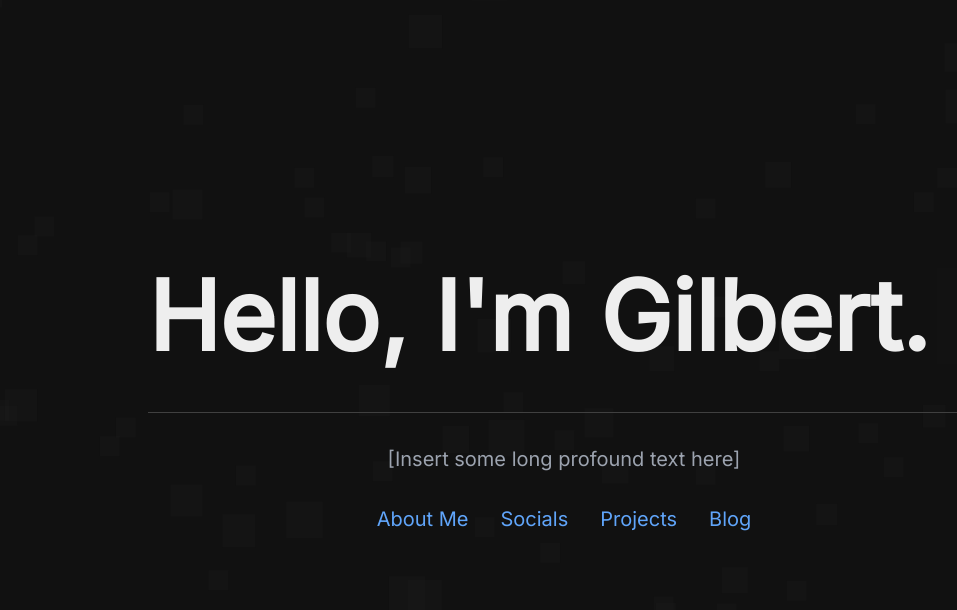
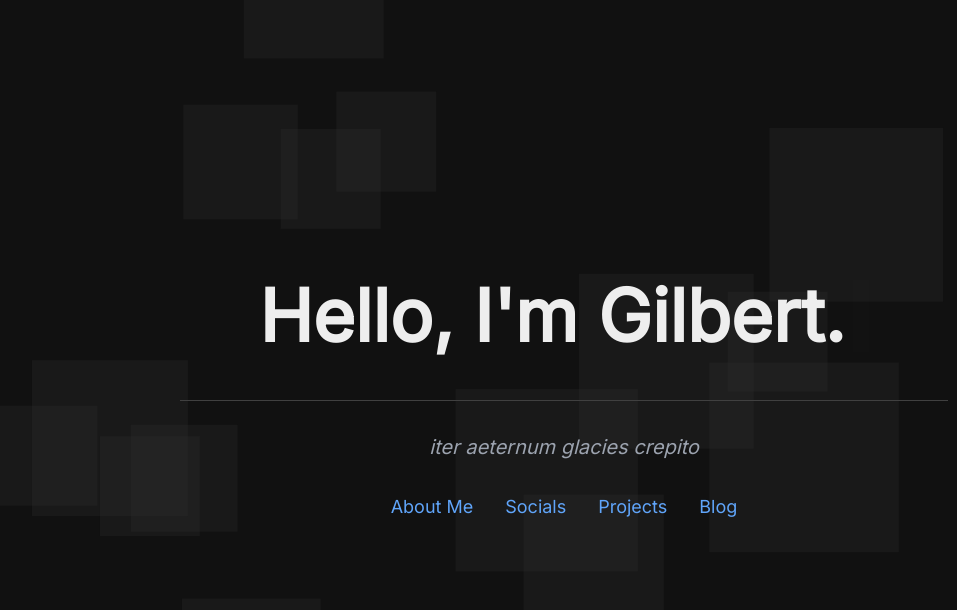
Before and after one commit to giilbert/my-site, a Next.js app: page / in a window 1280 px wide. Shown: the top 610 px of the page, without its empty margins (76-1033 px from the left). Built offline with nearby package versions, Linux system fonts and the light colour scheme.

Commit message:
some more stuff

```diff
--- a/package.json
+++ b/package.json
@@ -17,7 +17,7 @@
     "eslint": "8.28.0",
     "eslint-config-next": "13.0.5",
     "gsap": "^3.11.3",
-    "next": "13.0.5",
+    "next": "^13.1.1",
     "react": "18.2.0",
     "react-dom": "18.2.0",
     "typescript": "4.9.3"
--- a/src/components/ashes.tsx
+++ b/src/components/ashes.tsx
@@ -3,6 +3,13 @@ import { createRef, useEffect } from "react";
 const clearCanvas = (ctx: CanvasRenderingContext2D) => {
   ctx.fillStyle = "#111111";
   ctx.fillRect(0, 0, window.innerWidth, window.innerHeight);
+};
+
+const generateSize = () => {
+  const size = Math.random() * 200;
+  const clamped = size < 100 ? 100 : size;
+
+  return clamped;
 };
 
 class Particle {
@@ -16,9 +23,7 @@ class Particle {
   constructor() {
     this.vx = Math.random() - 0.5;
     this.vy = Math.random() - 0.5;
-
-    const size = Math.random() * 40;
-    this.size = size < 20 ? 20 : size;
+    this.size = generateSize();
   }
 
   update() {
@@ -37,14 +42,12 @@ class Particle {
 
       this.vx = Math.random() - 0.5;
       this.vy = Math.random() - 0.5;
-
-      const size = Math.random() * 40;
-      this.size = size < 20 ? 20 : size;
+      this.size = generateSize();
     }
   }
 
   draw(ctx: CanvasRenderingContext2D) {
-    ctx.fillStyle = "#2222222f";
+    ctx.fillStyle = "#3333333f";
     ctx.fillRect(this.x, this.y, this.size, this.size);
   }
 }
@@ -63,7 +66,7 @@ export const Ashes: React.FC = () => {
     if (!ctx) return;
 
     const particles: Particle[] = [];
-    for (let i = 0; i < 100; i++) {
+    for (let i = 0; i < 20; i++) {
       particles.push(new Particle());
     }
 
--- a/src/components/boot.tsx
+++ /dev/null
@@ -1,158 +0,0 @@
-import clsx from "clsx";
-import gsap from "gsap";
-import { createRef, useEffect, useRef, useState } from "react";
-
-interface BootMessage {
-  content: string;
-  bold?: boolean;
-  wait?: number;
-}
-
-const BOOT_MESSAGES: BootMessage[] = [
-  {
-    content: `- ${process.env.NEXT_PUBLIC_HREF}: loading.`,
-  },
-  {
-    content: "- enter stage: 1",
-  },
-  {
-    content: "=> Welcome!",
-    bold: true,
-  },
-  {
-    content: "=> Loading tons and tons of JavaScript..",
-    wait: 400,
-    bold: true,
-  },
-  {
-    content: "=> Checking calculations..",
-    wait: 200,
-    bold: true,
-  },
-  {
-    content: "- 1 + 1 == 2 => true",
-  },
-  {
-    content: "- 7 - 3 == 4 => true",
-  },
-  {
-    content: "- 2 * 4 == 8 => true",
-  },
-  {
-    content: "- 3 / 1 == 3 => true",
-  },
-  {
-    content: "=> Checking file integrity..",
-    wait: 400,
-    bold: true,
-  },
-  {
-    content: "- SHA256 Checksums match",
-  },
-  {
-    content: "=> Hydrating content..",
-    wait: 100,
-    bold: true,
-  },
-  {
-    content: "=> Decrypting secrets..",
-    wait: 100,
-    bold: true,
-  },
-  {
-    content: "=> Activating IO interfaces..",
-    wait: 100,
-    bold: true,
-  },
-  {
-    content: "=> Activating devices..",
-    wait: 400,
-    bold: true,
-  },
-  {
-    content: "=> Mounting root filesystem..",
-    wait: 500,
-    bold: true,
-  },
-  {
-    content: "=> Ordering pizza..",
-    wait: 200,
-    bold: true,
-  },
-  {
-    content: "Added pineapples to order",
-    wait: 40,
-  },
-  {
-    content: "Added extra cheese to order",
-    wait: 40,
-  },
-  {
-    content: "=> Initialization complete, entering stage 2..",
-    wait: 200,
-    bold: true,
-  },
-  {
-    content: "- leave stage: 1",
-  },
-  {
-    content: "- enter stage: 2",
-  },
-  {
-    content: "=> Hello world!",
-    wait: 1000,
-    bold: true,
-  },
-];
-
-export const Boot: React.FC = () => {
-  const [current, setCurrent] = useState(0);
-  const divRef = createRef<HTMLDivElement>();
-  const bottomRef = createRef<HTMLDivElement>();
-
-  useEffect(() => {
-    const update = () => {
-      setCurrent((c) => c + 1);
-      bottomRef.current?.scrollIntoView();
-    };
-
-    let to =
-      BOOT_MESSAGES.length > current
-        ? setTimeout(() => {
-            requestAnimationFrame(update);
-          }, BOOT_MESSAGES[current].wait || 100)
-        : 0;
-
-    if (BOOT_MESSAGES.length <= current) {
-      console.log("end");
-      gsap.to(divRef.current, {
-        y: -window.innerHeight,
-      });
-    }
-
-    return () => {
-      clearTimeout(to);
-    };
-  }, [current, bottomRef, divRef]);
-
-  return (
-    <div
-      className="bg-neutral-900 w-screen h-screen fixed top-0 left-0 p-4 font-mono text-lg overflow-auto z-50"
-      ref={divRef}
-    >
-      {BOOT_MESSAGES.map(
-        (message, i) =>
-          i <= current && (
-            <p
-              key={i}
-              className={clsx(message.bold ? "text-gray-100" : "text-gray-400")}
-            >
-              {message.content}
-            </p>
-          )
-      )}
-
-      <div ref={bottomRef} className="h-4" />
-    </div>
-  );
-};
--- /dev/null
+++ b/src/components/links.tsx
@@ -0,0 +1,36 @@
+import Link from "next/link";
+
+const links = [
+  {
+    text: "About Me",
+    to: "/about",
+  },
+  {
+    text: "Socials",
+    to: "/socials",
+  },
+  {
+    text: "Projects",
+    to: "/projects",
+  },
+  {
+    text: "Blog",
+    to: "/blog",
+  },
+] as const;
+
+export const Links: React.FC = () => {
+  return (
+    <div className="flex gap-8 mt-8 w-full justify-center flex-wrap text-lg">
+      {links.map((link, i) => (
+        <Link
+          key={i}
+          href={link.to}
+          className="text-blue-400 transform hover:scale-105 hover:underline transition-all cursor-pointer"
+        >
+          {link.text}
+        </Link>
+      ))}
+    </div>
+  );
+};
--- /dev/null
+++ b/src/pages/404.tsx
@@ -0,0 +1,31 @@
+import { NextPage } from "next";
+import { useRouter } from "next/router";
+
+const FourOhFourPage: NextPage = () => {
+  const router = useRouter();
+
+  return (
+    <div className="flex justify-center mx-4 items-center h-screen">
+      <main className="text-center w-[52rem] flex justify-center flex-col">
+        <div className="flex justify-center">
+          <h1 className="text-[4rem] sm:text-[5rem] md:text-[6rem] font-extrabold mb-4 whitespace-pre">
+            404
+          </h1>
+
+          <div className="animate-blink ml-2 mt-4 sm:mt-6 bg-neutral-600 w-3 md:w-4 h-[4rem] sm:h-[5rem] md:h-[6rem]" />
+        </div>
+
+        <p className="text-lg">Page not found.</p>
+
+        <p
+          className="text-blue-400 mt-4 cursor-pointer hover:scale-105 transition-all hover:underline"
+          onClick={() => router.back()}
+        >
+          Go back
+        </p>
+      </main>
+    </div>
+  );
+};
+
+export default FourOhFourPage;
--- /dev/null
+++ b/src/pages/about.tsx
@@ -0,0 +1,7 @@
+import { NextPage } from "next";
+
+const AboutPage: NextPage = () => {
+  return <p className="font-mono text-6xl m-8">TODO: /about</p>;
+};
+
+export default AboutPage;
--- /dev/null
+++ b/src/pages/blog.tsx
@@ -0,0 +1,7 @@
+import { NextPage } from "next";
+
+const BlogPage: NextPage = () => {
+  return <p className="font-mono text-6xl m-8">TODO: /blog</p>;
+};
+
+export default BlogPage;
--- a/src/pages/index.tsx
+++ b/src/pages/index.tsx
@@ -1,5 +1,5 @@
 import { Ashes } from "@/components/ashes";
-import { Boot } from "@/components/boot";
+import { Links } from "@/components/links";
 import { NextPage } from "next";
 
 const IndexPage: NextPage = () => {
@@ -9,25 +9,20 @@ const IndexPage: NextPage = () => {
       <div className="flex justify-center mx-4 items-center h-screen">
         <main className="text-center w-[52rem] flex justify-center flex-col">
           <div className="flex justify-center">
-            <h1 className="text-4xl sm:text-7xl md:text-8xl font-extrabold mb-4 whitespace-pre">
+            <h1 className="text-4xl sm:text-6xl md:text-7xl font-extrabold mb-4 whitespace-pre">
               Hello, I&apos;m Gilbert.
             </h1>
 
-            <div className="animate-blink ml-2 bg-neutral-600 w-3 md:w-96 h-[2.5rem] sm:h-[3.75rem] md:h-[6rem]" />
+            <div className="animate-blink ml-2 bg-neutral-600 w-3 md:w-4 h-[2.5rem] sm:h-[3.75rem] md:h-[4.5rem]" />
           </div>
 
-          <hr className="border-neutral-700 my-8" />
+          <hr className="border-neutral-700 my-8 mx-[10%] sm:mx-8" />
 
-          <p className="text-xl text-gray-400">
-            [Insert some long profound text here]
+          <p className="text-lg md:text-xl text-gray-400 italic">
+            iter aeternum glacies crepito
           </p>
 
-          <div className="flex gap-8 mt-8 w-full justify-center flex-wrap">
-            <p className="text-blue-400 text-xl">About Me</p>
-            <p className="text-blue-400 text-xl">Socials</p>
-            <p className="text-blue-400 text-xl">Projects</p>
-            <p className="text-blue-400 text-xl">Blog</p>
-          </div>
+          <Links />
         </main>
       </div>
     </>
--- /dev/null
+++ b/src/pages/projects.tsx
@@ -0,0 +1,7 @@
+import { NextPage } from "next";
+
+const ProjectsPage: NextPage = () => {
+  return <p className="font-mono text-6xl m-8">TODO: /projects</p>;
+};
+
+export default ProjectsPage;
--- /dev/null
+++ b/src/pages/socials.tsx
@@ -0,0 +1,7 @@
+import { NextPage } from "next";
+
+const Socials: NextPage = () => {
+  return <p className="font-mono text-6xl m-8">TODO: /socials</p>;
+};
+
+export default Socials;
```
Also changed, not shown: 1 other file (tests, documents, lock files or other folders).
